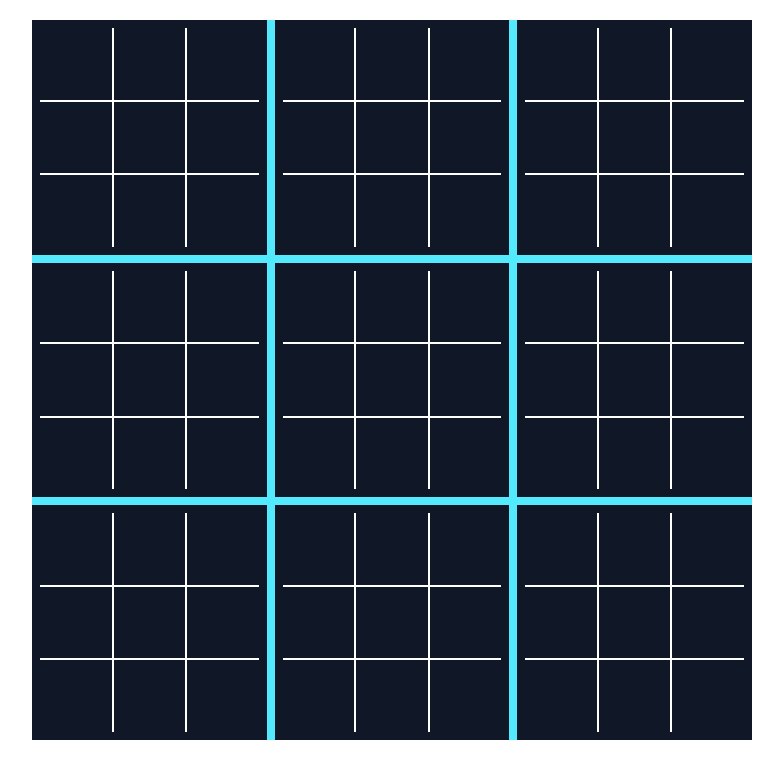
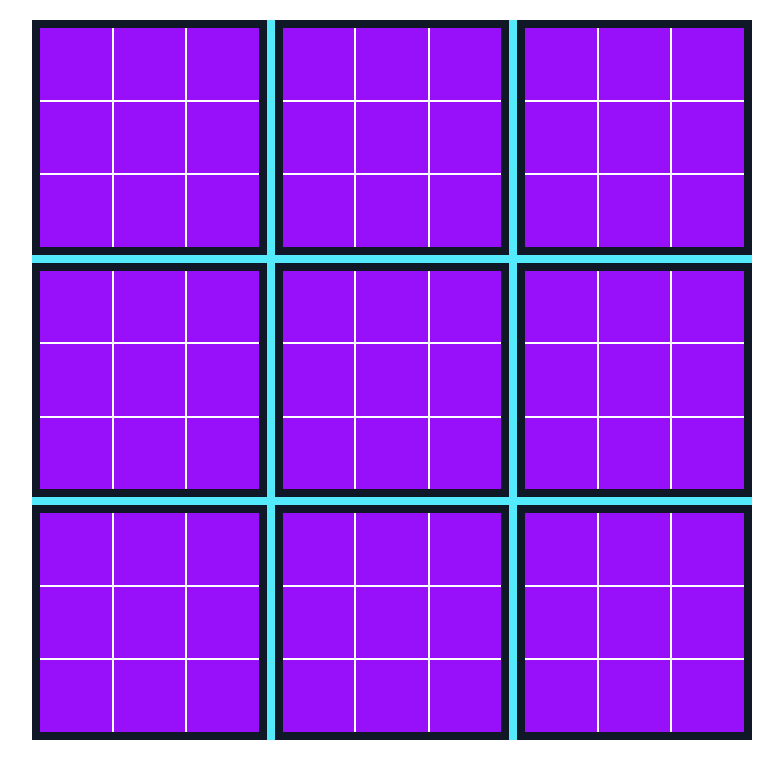
Before and after one commit to ju5tAmir/CrazyRobot, a React (Vite) app in the folder control-panel-ui/: page / in a window 1280 px wide. Shown: the top 778 px of the page, without its empty margins (248-1031 px from the left). Built offline with nearby package versions, Linux system fonts and the light colour scheme.

Commit message:
ui for tic tac toe

```diff
--- /dev/null
+++ b/control-panel-ui/src/atoms/MaccroboardStatus.ts
@@ -0,0 +1,3 @@
+import {atom} from "jotai";
+
+export const  MacroboardStatus = atom<number[]>([-1,-1,-1,-1,-1,-1,-1,-1,-1])
--- /dev/null
+++ b/control-panel-ui/src/atoms/ccurrentBoard.ts
@@ -0,0 +1,3 @@
+import {atom} from "jotai";
+
+export const AllowToPlay=atom<number[]>([0,1,2,3,4,5,6,7,8])
--- a/control-panel-ui/src/atoms/index.ts
+++ b/control-panel-ui/src/atoms/index.ts
@@ -1 +1,3 @@
 export{currentPlayer as currentPlayer} from "./UTTTAtoms.ts"
+export {AllowToPlay as AllowToPlay} from "./ccurrentBoard.ts"
+export {MacroboardStatus as MacroboardStatus} from "./MaccroboardStatus.ts"
--- a/control-panel-ui/src/components/UTTT/Cell.tsx
+++ b/control-panel-ui/src/components/UTTT/Cell.tsx
@@ -10,9 +10,9 @@ export const Cell = (props: CellProps) => {
     const [allowedClick, setAllowedClick] = useState<boolean>(props.allowClick);
 
     const onClick = () => {
-        if (!allowedClick) return;
+        if (!allowedClick||!props.changeColor) return;
+
         const player = props.getPlayer();
-        console.error(player,"from cell");
         let moveValue = -1;
         switch (player) {
             case Player.O:
@@ -26,7 +26,6 @@ export const Cell = (props: CellProps) => {
         }
         props.getMove(props.position, moveValue);
         setAllowedClick(false);
-
     };
 
 
@@ -35,8 +34,10 @@ export const Cell = (props: CellProps) => {
         <button
             onClick={onClick}
             className={`${
-                allowedClick ?  "cursor-grab":"cursor-not-allowed"
-            } w-full aspect-square flex items-center justify-center text-2xl font-bold ${
+                allowedClick ? "cursor-grab":"cursor-not-allowed"
+            } w-full aspect-square flex items-center justify-center text-2xl font-bold
+            ${props.changeColor?"bg-purple-600":"bg-gray-900" }
+            ${
                 cellState === CellState.EMPTY ? "bg-gray-900" :""
             } ${cellState===CellState.XPLAYER?"bg-red-500 text-white":"bg-gray-900"}
             ${cellState===CellState.OPLAYER?"bg-teal-500 text-white":"bg-gray-900"}`}
--- a/control-panel-ui/src/components/UTTT/SmallBoard.tsx
+++ b/control-panel-ui/src/components/UTTT/SmallBoard.tsx
@@ -1,18 +1,20 @@
-import { Player, SmallBoardProps } from "../../models";
-import { Cell } from "./Cell.tsx";
-import { MicroBoardWon } from "./MicroBoardWon.tsx";
-import { useState, useRef, useEffect, useCallback } from "react";
-import { useCheckWin } from "../../hooks/DetectWin.ts";
-import { currentPlayer } from "../../atoms";
-import { useAtom } from "jotai";
+import {Player, SmallBoardProps} from "../../models";
+import {Cell} from "./Cell.tsx";
+import {MicroBoardWon} from "./MicroBoardWon.tsx";
+import {useState, useRef, useEffect, useCallback} from "react";
+import {useCheckWin} from "../../hooks/DetectWin.ts";
+import {AllowToPlay, currentPlayer, MacroboardStatus} from "../../atoms";
+import {useAtom} from "jotai";
 
 export const SmallBoard = (props: SmallBoardProps) => {
+    const [allowToPlay, setAllowToPlay] = useAtom(AllowToPlay)
+    const [macroboardStatus,setMacroboardstatus] = useAtom(MacroboardStatus)
+    const [isNext, setIsNext] = useState<boolean>(false);
     const [player, setPlayer] = useAtom(currentPlayer);
     const [microWon, setMicroWon] = useState(false);
     const [localWinner, setLocalWinner] = useState<Player | null>(null);
     const [didAnimate, setDidAnimate] = useState(false);
     const checkForWin = useCheckWin();
-
     const pendingUpdateRef = useRef<{
         board: number[];
         macroOrder: number;
@@ -26,23 +28,33 @@ export const SmallBoard = (props: SmallBoardProps) => {
     const handlePlayedMove = (position: number, value: number) => {
         const updatedBoard = [...props.board];
         updatedBoard[position] = value;
-
         const thisMovePlayer = player!;
         const isWon = checkForWin.checkForWin(updatedBoard, thisMovePlayer);
-
-        console.log(player === Player.X ? 1 : 0, "current");
-
         if (isWon) {
             setLocalWinner(thisMovePlayer);
             setDidAnimate(true);
             setMicroWon(true);
-
+            const newStatus =macroboardStatus;
+            newStatus[props.macroOrder]=player===Player.X?1:0;
+            console.log("Macro ");
+            console.log(newStatus);
+            setMacroboardstatus([...newStatus]);
+            const allowed = macroboardStatus
+                .map((val, idx) => val === -1 ? idx : -1)
+                .filter(idx => idx !== -1);
+            const nextBoard = allowed.includes(position) ? [position] : [...allowed];
+            setAllowToPlay(nextBoard);
             pendingUpdateRef.current = {
                 board: updatedBoard,
                 macroOrder: props.macroOrder,
                 isWon: true,
             };
         } else {
+            const allowed = macroboardStatus
+                .map((val, idx) => val === -1 ? idx : -1)
+                .filter(idx => idx !== -1);
+            const nextBoard = allowed.includes(position) ? [position] : [...allowed];
+            setAllowToPlay(nextBoard);
             switchPlayer();
             props.updateBoard(updatedBoard, props.macroOrder, false);
         }
@@ -50,25 +62,30 @@ export const SmallBoard = (props: SmallBoardProps) => {
 
     useEffect(() => {
         if (microWon && pendingUpdateRef.current) {
-            const { board, macroOrder, isWon } = pendingUpdateRef.current;
+            const {board, macroOrder, isWon} = pendingUpdateRef.current;
             props.updateBoard(board, macroOrder, isWon);
             switchPlayer();
             pendingUpdateRef.current = null;
         }
-    }, [microWon, props, switchPlayer]);
+        if (allowToPlay.includes(props.macroOrder)) {
+            setIsNext(true)
+        } else {
+            setIsNext(false)
+        }
+    }, [microWon, props, switchPlayer, allowToPlay]);
 
     if (microWon && localWinner !== null) {
-        return <MicroBoardWon player={localWinner} animate={didAnimate} />;
+        return <MicroBoardWon player={localWinner} animate={didAnimate}/>;
     }
 
     return (
         <div className="p-2 bg-gray-900">
-            <div className="grid grid-cols-3 gap-0.5 w-full h-full aspect-square bg-white">
+            <div className={`grid grid-cols-3 gap-0.5 w-full h-full aspect-square bg-white`}>
                 {props.board.map((cellValue, index) => (
                     <Cell
                         key={index}
                         getPlayer={() => player!}
-                        color="black"
+                        changeColor={isNext}
                         getMove={handlePlayedMove}
                         position={index}
                         allowClick={!microWon}
--- a/control-panel-ui/src/models/CellProps.ts
+++ b/control-panel-ui/src/models/CellProps.ts
@@ -1,5 +1,5 @@
 export interface CellProps {
-    color:string,
+    changeColor:boolean,
     getPlayer:()=>Player
     getMove:(position:number,value:number)=>void
     position:number
```
